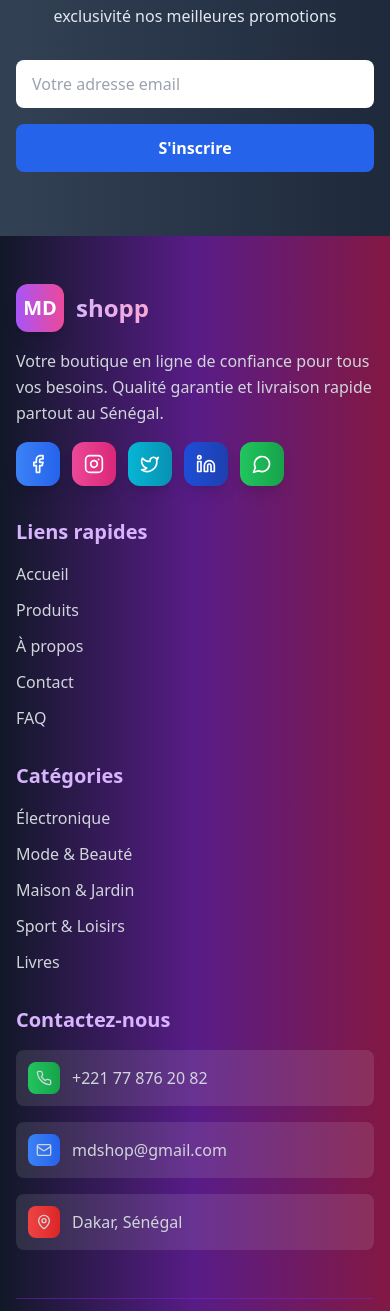
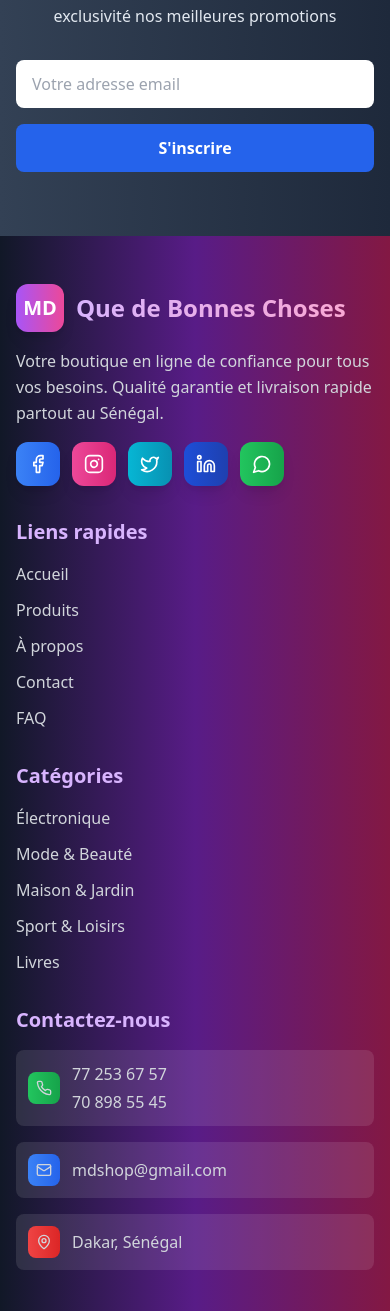
Before and after one commit to AMA-92/md-shopp-boutique-fcfa, a React (Vite) app: page / in a window 390 px wide. Shown: the part 5800-7111 px from the top of the page. Built offline with nearby package versions, Linux system fonts and the light colour scheme.

Commit message:
Rename site and update contact info
Update site name and contact phone numbers.

```diff
--- a/src/components/Footer.tsx
+++ b/src/components/Footer.tsx
@@ -13,9 +13,9 @@ const Footer = () => {
               <div className="bg-gradient-to-r from-purple-500 to-pink-500 w-12 h-12 rounded-xl flex items-center justify-center font-bold text-xl shadow-lg">
                 MD
               </div>
-              <span className="text-2xl font-bold bg-gradient-to-r from-purple-300 to-pink-300 bg-clip-text text-transparent">
-                shopp
-              </span>
+               <span className="text-2xl font-bold bg-gradient-to-r from-purple-300 to-pink-300 bg-clip-text text-transparent">
+                 Que de Bonnes Choses
+               </span>
             </div>
             <p className="text-gray-300 leading-relaxed">
               Votre boutique en ligne de confiance pour tous vos besoins.
@@ -78,7 +78,10 @@ const Footer = () => {
                 <div className="bg-gradient-to-r from-green-500 to-green-600 p-2 rounded-lg">
                   <Phone size={16} />
                 </div>
-                <span>+221 77 876 20 82</span>
+                <div className="space-y-1">
+                  <div>77 253 67 57</div>
+                  <div>70 898 55 45</div>
+                </div>
               </div>
               <div className="flex items-center space-x-3 p-3 bg-white/10 rounded-lg hover:bg-white/20 transition-all duration-300">
                 <div className="bg-gradient-to-r from-blue-500 to-blue-600 p-2 rounded-lg">
--- a/src/pages/AdminDashboard.tsx
+++ b/src/pages/AdminDashboard.tsx
@@ -59,8 +59,8 @@ const AdminDashboard = () => {
   const [orders, setOrders] = useState<Order[]>([]);
   const [siteSettings, setSiteSettings] = useState<SiteSettings>({
     logo: '',
-    siteName: 'MD shopp',
-    phone: '+221 77 876 20 82',
+    siteName: 'Que de Bonnes Choses',
+    phone: '77 253 67 57',
     email: 'mdshop@gmail.com',
     address: 'Dakar, Sénégal',
     quickLinks: ['Accueil', 'Produits', 'À propos', 'Contact', 'FAQ'],
```
